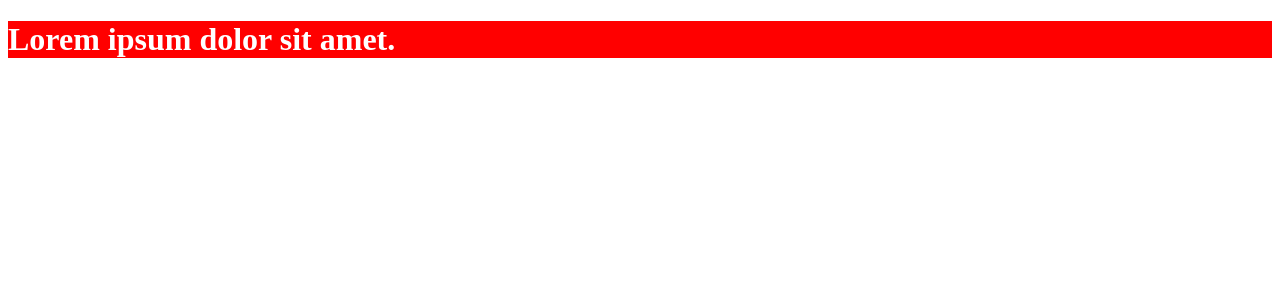
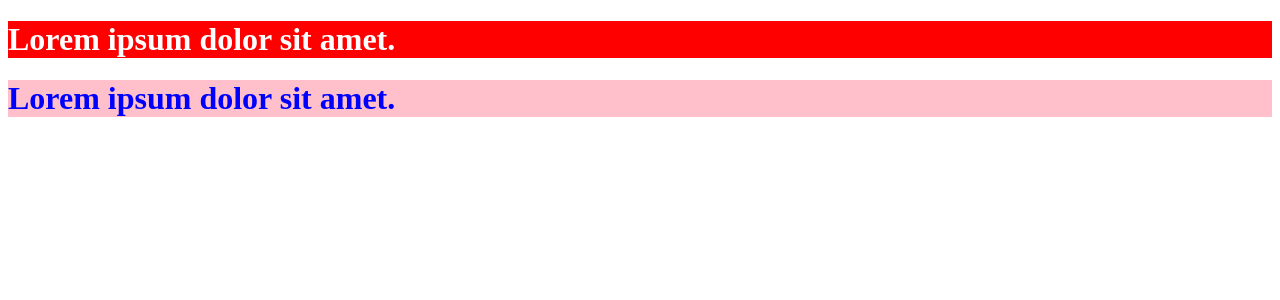
Before and after one commit to yel106/react20231031, a React (Create React App) app: page / in a window 1280 px wide. Shown: the top 300 px of the page. Built offline with nearby package versions, Linux system fonts and the light colour scheme.

Commit message:
사용할 때 클래스명 중복이 발생할 수 있음 -> css module로 중복 방지

```diff
--- a/src/App.js
+++ b/src/App.js
@@ -1,9 +1,11 @@
 import { MyText } from "./component/MyText";
+import { MyBlock } from "./component/MyBlock";
 
 function App() {
   return (
     <div>
       <MyText />
+      <MyBlock />
     </div>
   );
 }
--- /dev/null
+++ b/src/component/MyBlock.js
@@ -0,0 +1,8 @@
+import style from "../style/yourStyle.module.css";
+export function MyBlock() {
+  return (
+    <div>
+      <h1 className={style.error}>Lorem ipsum dolor sit amet.</h1>
+    </div>
+  );
+}
--- a/src/component/MyText.js
+++ b/src/component/MyText.js
@@ -1,13 +1,13 @@
-import "../style/mystyle.css";
+import style from "../style/mystyle.module.css";
 
 export function MyText() {
   return (
     <>
       <div>
         {/* red 배경색, white 글자색 */}
-        {/* src/style/mystyle.css 파일 생성 */}
-        {/* MyText.js에서 mystyle.css import 하기 */}
-        <h1 className="error">Lorem ipsum dolor sit amet.</h1>
+        {/* src/style/mystyle.module.css 파일 생성 */}
+        {/* MyText.js에서 mystyle.module.css import 하기 */}
+        <h1 className={style.error}>Lorem ipsum dolor sit amet.</h1>
       </div>
     </>
   );
--- /dev/null
+++ b/src/style/yourStyle.module.css
@@ -0,0 +1,4 @@
+.error {
+    background-color: pink;
+    color: blue;
+}
```
Also changed, not shown: src/style/mystyle.module.css (renamed from src/style/mystyle.css).
